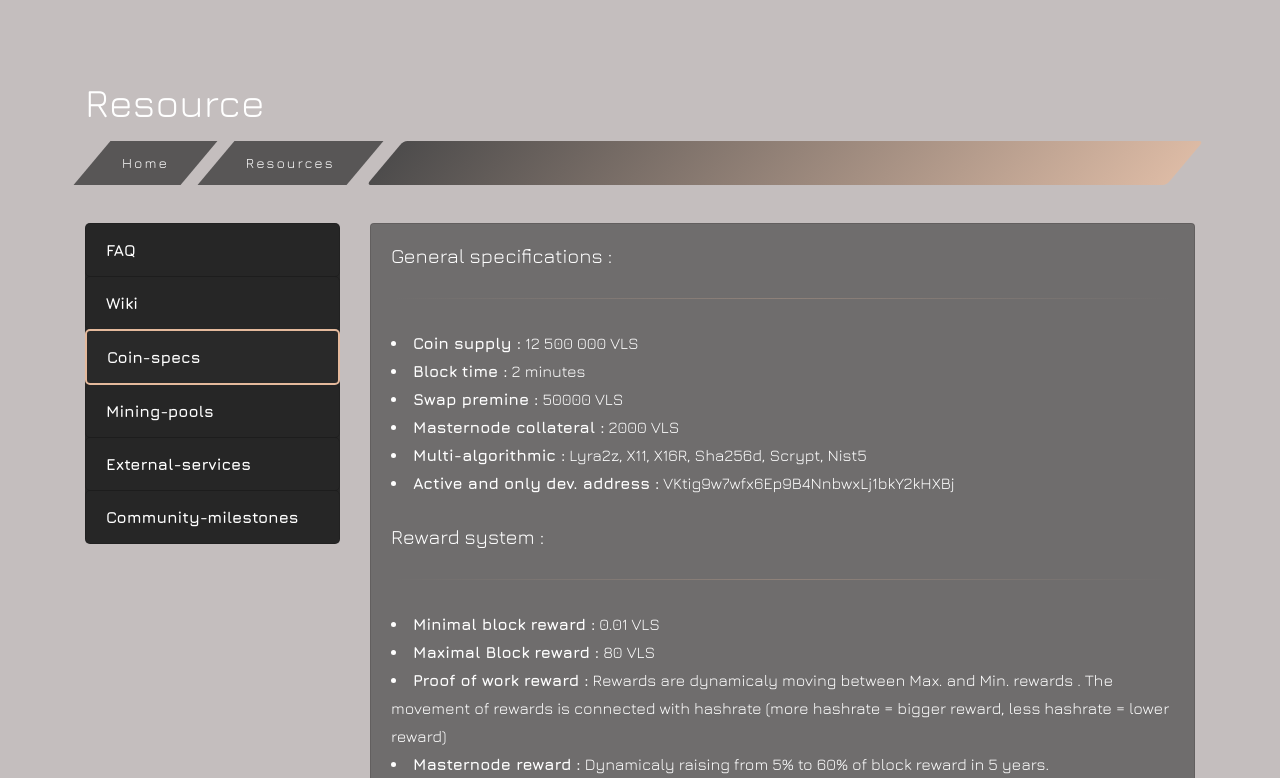
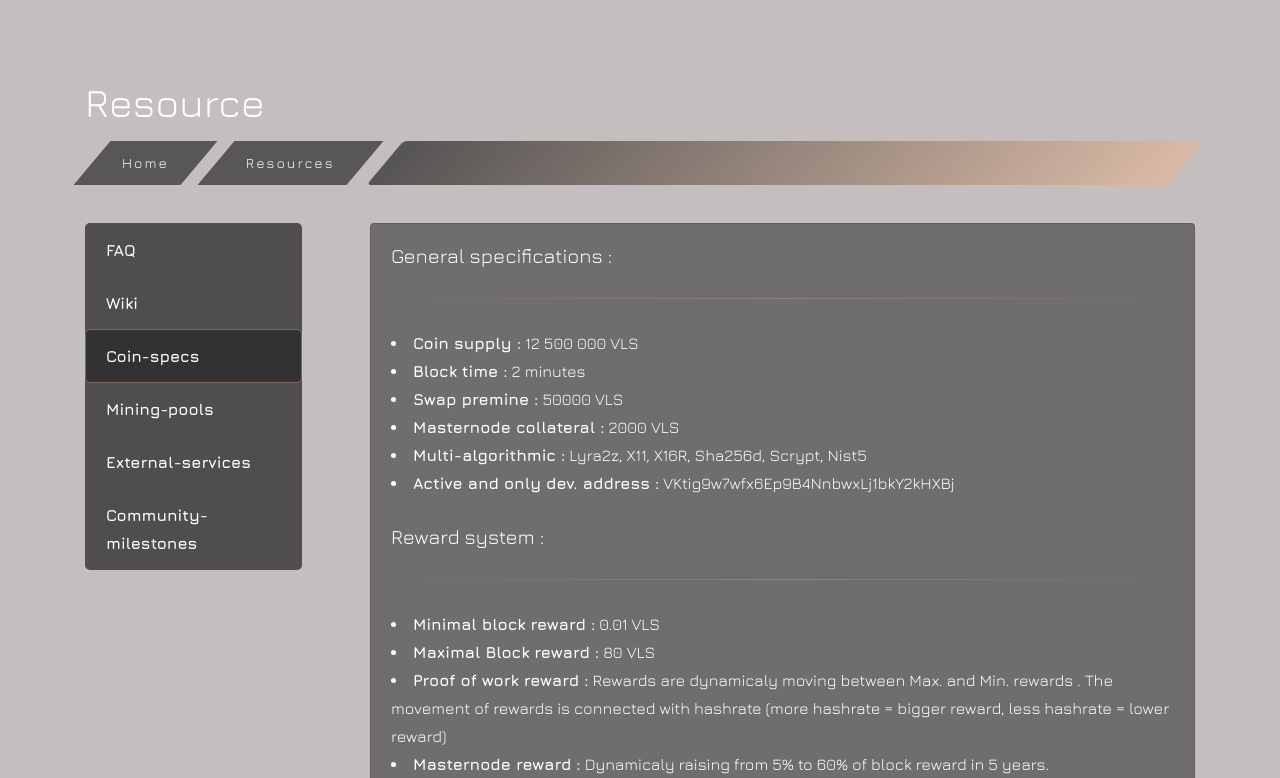
Before and after one commit to AltcoinBaggins/veles-website, a Python web app: template templates/coin-specs.html in a window 1280 px wide. Shown: the top 778 px of the page. Run offline with Jinja, Linux system fonts and the light colour scheme; the template is opened without the code that fills it, so the values that code supplies are empty; some libraries are stand-ins or nearby versions.

Commit message:
styling side bar on fag etc..

```diff
--- a/css/custom.css
+++ b/css/custom.css
@@ -1496,14 +1496,17 @@ Main components
 }
 
 .list-group {
+	border-color: #e4b99c68;
+	max-width: 85%;
 	border-radius: 5px;
 	margin-bottom: 15px;
-	background: #262626;
+	background: #262626bb;
 }
 
 .list-group-item.active {
-	border-width: 2px;
-	background-color: #292929;
+	border-width: 1px;
+	background-color: #292929bb;
+	border-color: #e4b99c68;
 }
 
 .list-group-item {
@@ -1511,12 +1514,13 @@ Main components
 	color: #fff;
 	border-radius: 5px;
 	font-weight: bold;
+	border-color: transparent;
 }
 
 /*.nav-vertical .*/
 
 #headingOne {
-	background: #262626;
+	background: #262626bb;
 }
 
 .night-mode #headingOne {
@@ -1731,12 +1735,11 @@ body::-webkit-scrollbar-thumb:hover {
 
 /* Breadcrumb */
 .breadcrumb {
-	background: linear-gradient(90deg, #262626, #e4b99c);
+	background: linear-gradient(90deg, #262626b2, #e4b99cb2);
 	transform: skew(-40deg, 0deg) scaleX(1);
 	max-width: 100%;
 	margin-top: 20px;
 	height: 44px;
-	opacity: 0.75;
 	margin: 10px;
 }
 .bread-button {
--- a/templates/faq.html
+++ b/templates/faq.html
@@ -31,7 +31,7 @@
             <!-- Content Row -->
             <div class="row">
                 <!-- Sidebar Column-->
-                <div class="col-lg-3 mb-4">
+                <div class="col-lg-4 mb-4">
                     <div class="list-group text-left nav-vertical">
                         <a href="faq.html" class="list-group-item active"><i class="fas fa-question-circle brand" aria-hidden="true"></i>FAQ</a>
                         <a href="wiki.html" class="list-group-item"><i class="fab fa-wikipedia-w brand" aria-hidden="true"></i>Wiki</a>
@@ -43,7 +43,7 @@
                     <coingecko-coin-ticker-widget coin-id="veles" currency="btc" locale="en"></coingecko-coin-ticker-widget>
                 </div>
                 <!-- Content Column -->
-                <div class="col-lg-9 mb-4">
+                <div class="col-lg-8 mb-4">
                     <div class="mb-4" id="accordion" role="tablist" aria-multiselectable="true">
                         <div class="card">
                             <div class="card-header" role="tab" id="headingOne">
```
